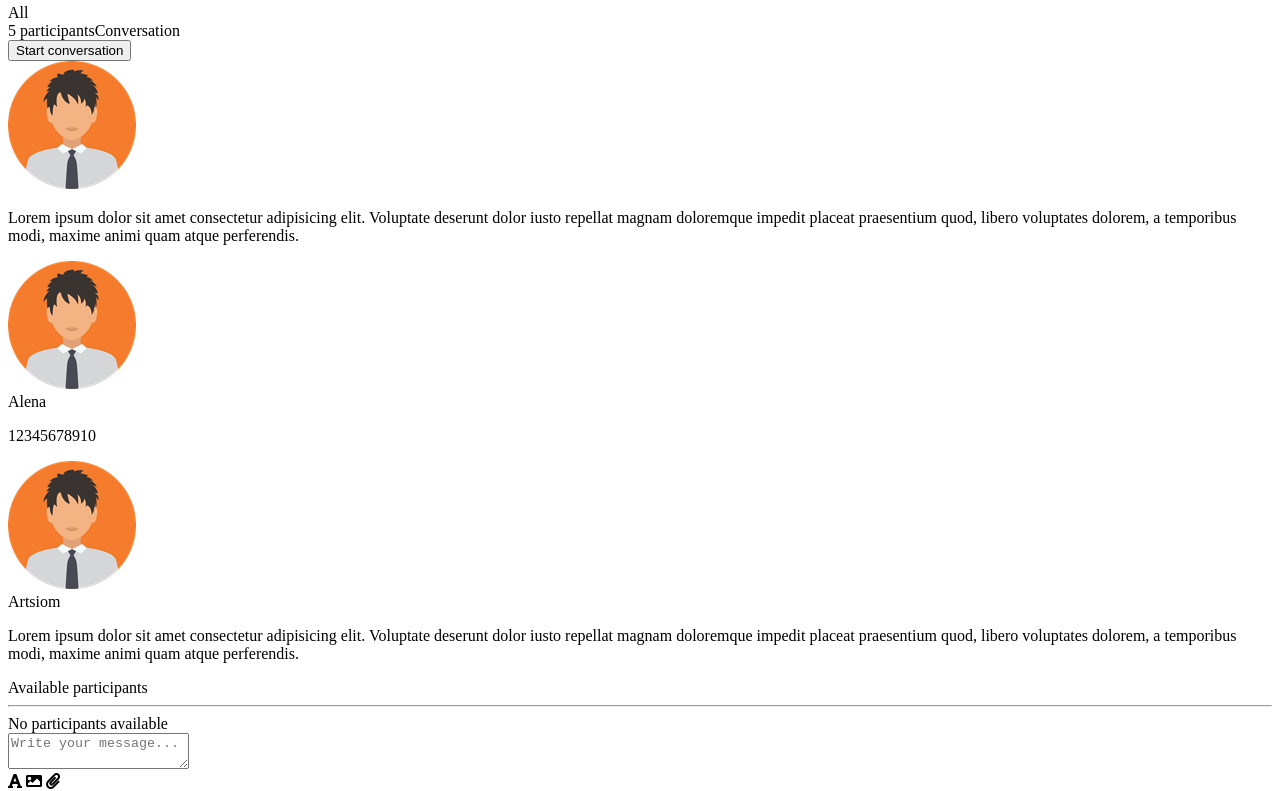
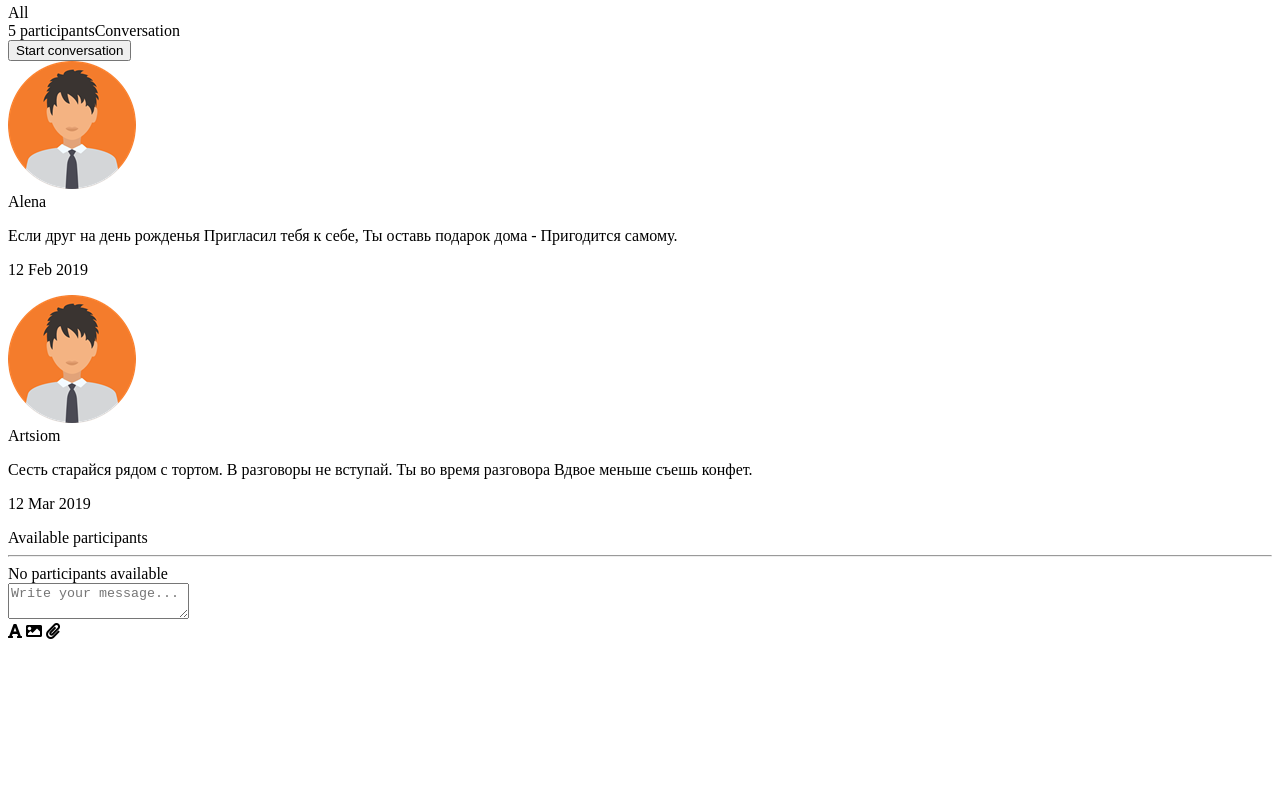
Before and after one commit to AlenaKharytonchyk/Flexbox_Layout_Task, a website: page src/chat.html in a window 1280 px wide. Shown: the part 757-1548 px from the top of the page. After the commit the page ends 1398 px from the top, so only its background shows below. Drawn offline with nearby package versions, Linux system fonts and the light colour scheme; files that its build step writes are made by us from their sources.

Commit message:
feat: add date(jqury) in chat message

```diff
--- a/src/chat-message.json
+++ b/src/chat-message.json
@@ -1,12 +1,12 @@
 [
   {
     "speakerName": "Alena",
-    "speakerMessage": "12345678910",
-    "messageDate": "12.12.12"
+    "speakerMessage": "Если друг на день рожденья   Пригласил тебя к себе,  Ты оставь подарок дома -  Пригодится самому.",
+    "messageDate": "12 Feb 2019"
   },
   {
     "speakerName": "Artsiom",
-    "speakerMessage": "Lorem ipsum dolor sit amet consectetur adipisicing elit. Voluptate deserunt dolor iusto repellat magnam doloremque impedit placeat praesentium quod, libero voluptates dolorem, a temporibus modi, maxime animi quam atque perferendis.",
-    "messageDate": "12.12.12"
+    "speakerMessage": "Сесть старайся рядом с тортом.  В разговоры не вступай.  Ты во время разговора  Вдвое меньше съешь конфет.",
+    "messageDate": "12 Mar 2019"
   }
 ]
--- a/src/chat.html
+++ b/src/chat.html
@@ -82,7 +82,7 @@
         <section class="chat-section">
           <article>
             <main class="chat-section-field">
-              <div class="chat-section-card">
+              <!-- <div class="chat-section-card">
                 <div>
                   <img src="./assets/speak.png" class="communities-image" />
                 </div>
@@ -99,7 +99,7 @@
                   </div>
                   <p class="chat-section-date"></p>
                 </div>
-              </div>
+              </div> -->
             </main>
             <aside class="participants">
               <div class="participants-container">
--- a/src/chat.js
+++ b/src/chat.js
@@ -5,57 +5,48 @@ $('#start-chat').click(function startChat() {
 const email = localStorage.getItem('userEmail');
 $('.user-email').text(email);
 
+const monthNames = [
+  'January', 'February', 'March', 'April', 'May', 'June', 'July', 'August', 'September', 'October', 'November', 'December'
+];
+function newMessageInChat(userEmail, message, strDate) {
+  $('<div/>', {
+    class: 'chat-section-card',
+    html: `
+    <div>
+                <img src="./assets/speak.png" class="communities-image" />
+              </div>
+              <div class="chat-section-card-text">
+                <span class="communities-name user-email">
+                ${userEmail}
+                </span>
+                <div class="chat-section-message">
+                  <p class="user-message">
+                  ${message}
+                  </p>
+                </div>
+                  <p class="message-date">
+                  ${strDate}
+                  </p>
+              </div>`
+  }).appendTo('.chat-section-field');
+}
 $.getJSON('chat-message.json').done(function json(data) {
-  // const elementsArr = [];
   $.each(data, function newChatElement(key, value) {
-    $('<div/>', {
-      class: 'chat-section-card',
-      id: `message-${key}`,
-      html: `
-      <div>
-                  <img src="./assets/speak.png" class="communities-image" />
-                </div>
-                <div class="chat-section-card-text">
-                  <span class="communities-name">
-                    ${value.speakerName}
-                  </span>
-                  <div class="chat-section-message">
-                    <p>
-                      ${value.speakerMessage}
-                    </p>
-                  </div>
-                </div>`
-    }).appendTo('main.chat-section-field');
+    const { speakerName, speakerMessage, messageDate } = value;
+    newMessageInChat(speakerName, speakerMessage, messageDate);
   });
 });
 
 $('#chat-message-text').keydown(function keydown(event) {
   let message = $('textarea').val();
+  let date = new Date();
+  let strDate = date.getDate() + ' ' + monthNames[date.getMonth() + 1] + ' ' + date.getFullYear();
   if (event.keyCode === 13) {
     if (message === '') {
       alert('Enter Some Text In Textarea');
     } else {
-      (function newMessageInChat() {
-        $('<div/>', {
-          class: 'chat-section-card',
-          html: `
-          <div>
-                      <img src="./assets/speak.png" class="communities-image" />
-                    </div>
-                    <div class="chat-section-card-text">
-                      <span class="communities-name user-email">
-                      ${email}
-                      </span>
-                      <div class="chat-section-message">
-                        <p class="user-message">
-                        ${message}
-                        </p>
-                      </div>
-                    </div>`
-        }).appendTo('main.chat-section-field');
-      }());
+      newMessageInChat(email, message, strDate);
     }
     $('textarea').val('');
-    return false;
-  } return true;
+  }
 });
--- a/src/chat.less
+++ b/src/chat.less
@@ -246,6 +246,11 @@ header {
                   font-size: 0.9em;
                   font-weight: 400;
                 }
+                .message-date {
+                  color: #A4A0A0;
+                  font-size: 0.7em;
+                  font-weight: 400;
+                }
               }
             }
           }
```
